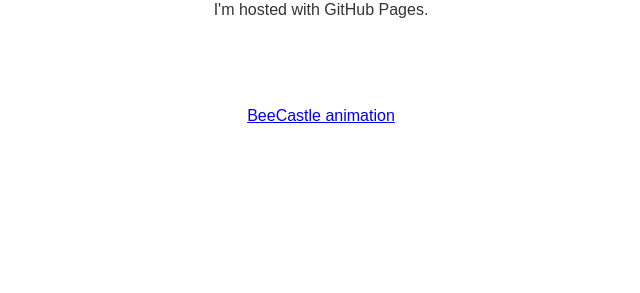
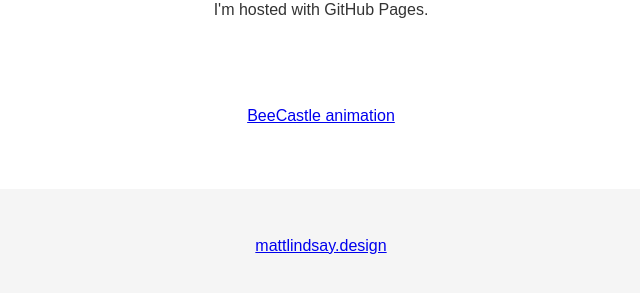
Before and after one commit to mattlindsay/mattlindsay.github.io, a plain HTML site: page index.html in a window 1280 px wide. Shown: the part 295-588 px from the top of the page, without its empty margins (319-959 px from the left). Drawn offline with Linux system fonts and the light colour scheme.

Commit message:
+ main added + footer added + link to mld site

```diff
--- a/index.html
+++ b/index.html
@@ -15,6 +15,7 @@
     <header>
         <img src="image/MLDLogo18.svg" alt="Matt Lindsay Design Logo">
     </header>
+    <main>
         <h1>Github Page</h1>
         <p>I'm hosted with GitHub Pages.</p>
         <br>
@@ -22,5 +23,11 @@
         <br>
         <br>
         <a href="beecastle-anim-demo.html">BeeCastle animation</a>
+
+    </main>
+
+    <footer>
+        <a href="http://mattlindsay.design">mattlindsay.design</a>
+    </footer>
 </body>
 </html>
--- a/scss/style.scss
+++ b/scss/style.scss
@@ -12,4 +12,13 @@ header {
     }
 }
 
+main {
+    padding-bottom: 4rem;
+}
+
 h1 { }
+
+footer {
+    padding: 3rem;
+    background-color: whitesmoke;
+}
```
Also changed, not shown: css/style.css. Lines whose indentation alone changed are shown as unchanged.
